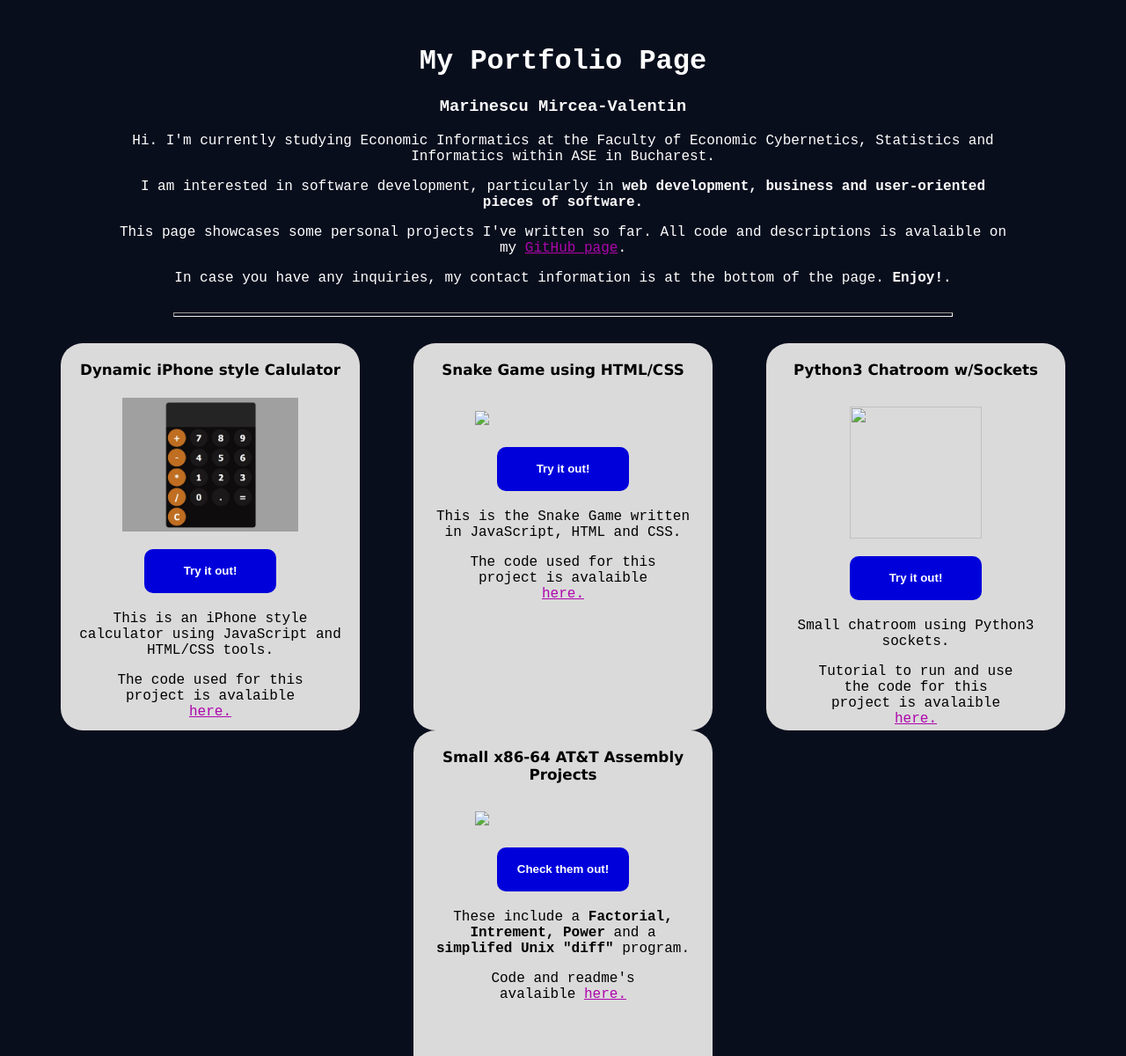
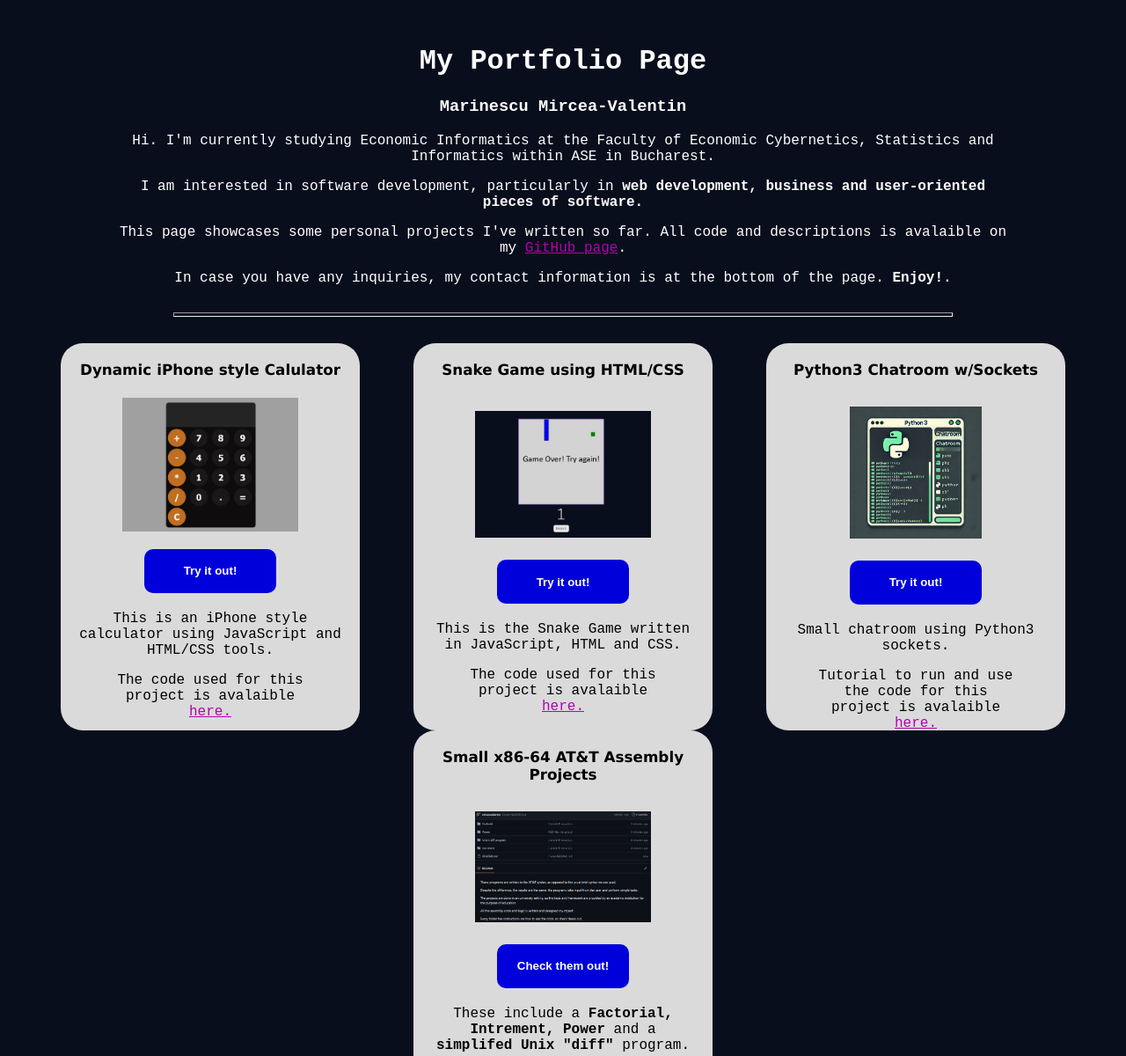
Before and after one commit to mirceavalentin/home, a plain HTML site: page index.html in a window 1280 px wide. Shown: the top 1200 px of the page at 88% size. Drawn offline with Linux system fonts and the light colour scheme; the site is published under a folder, as on GitHub Pages, so addresses that start at the root find nothing.

Commit message:
Image fixes for all images

```diff
--- a/index.html
+++ b/index.html
@@ -34,7 +34,7 @@
 
         <div class="box">
           <h4 class="box-title">Snake Game using HTML/CSS</h4>
-          <img src="/media/snake-photo.JPG" id="snake-box-image">
+          <img src="media/snake-photo.JPG" id="snake-box-image">
           <a href="/snake.html" target="_blank"><button><span>Try it out!</span></button></a>
           <p class="box-description">This is the Snake Game written in JavaScript, HTML and CSS.</p>
           <p class="box-link">The code used for this project is avalaible <a href="https://github.com/mirceavalentin/marinescumv.ro" class="link" target="_blank">here.</a></p>
@@ -42,7 +42,7 @@
 
         <div class="box">
           <h4 class="box-title">Python3 Chatroom w/Sockets</h4>
-          <img src="/media/python3.jpeg" id="python-box-image">
+          <img src="media/python3.jpeg" id="python-box-image">
           <a href="https://github.com/mirceavalentin/Python3-Chatroom" target="_blank"><button><span>Try it out!</span></button></a>
           <p class="box-description">Small chatroom using Python3 sockets.</p>
           <p class="box-link">Tutorial to run and use the code for this project is avalaible <a href="https://github.com/mirceavalentin/Python3-Chatroom" class="link" target="_blank">here.</a></p>
@@ -50,7 +50,7 @@
 
         <div class="box">
           <h4 class="box-title">Small x86-64 AT&T Assembly Projects</h4>
-          <img src="/media/image.png" id="assembly-box-image">
+          <img src="media/image.png" id="assembly-box-image">
           <a href="https://github.com/mirceavalentin/Assembly-Programs" target="_blank"><button><span>Check them out!</span></button></a>
           <p class="box-description">These include a <strong>Factorial, Intrement, Power</strong> and a <strong>simplifed Unix "diff"</strong> program.</p>
           <p class="box-link">Code and readme's avalaible <a href="https://github.com/mirceavalentin/Assembly-Programs" class="link" target="_blank">here.</a></p>
```
